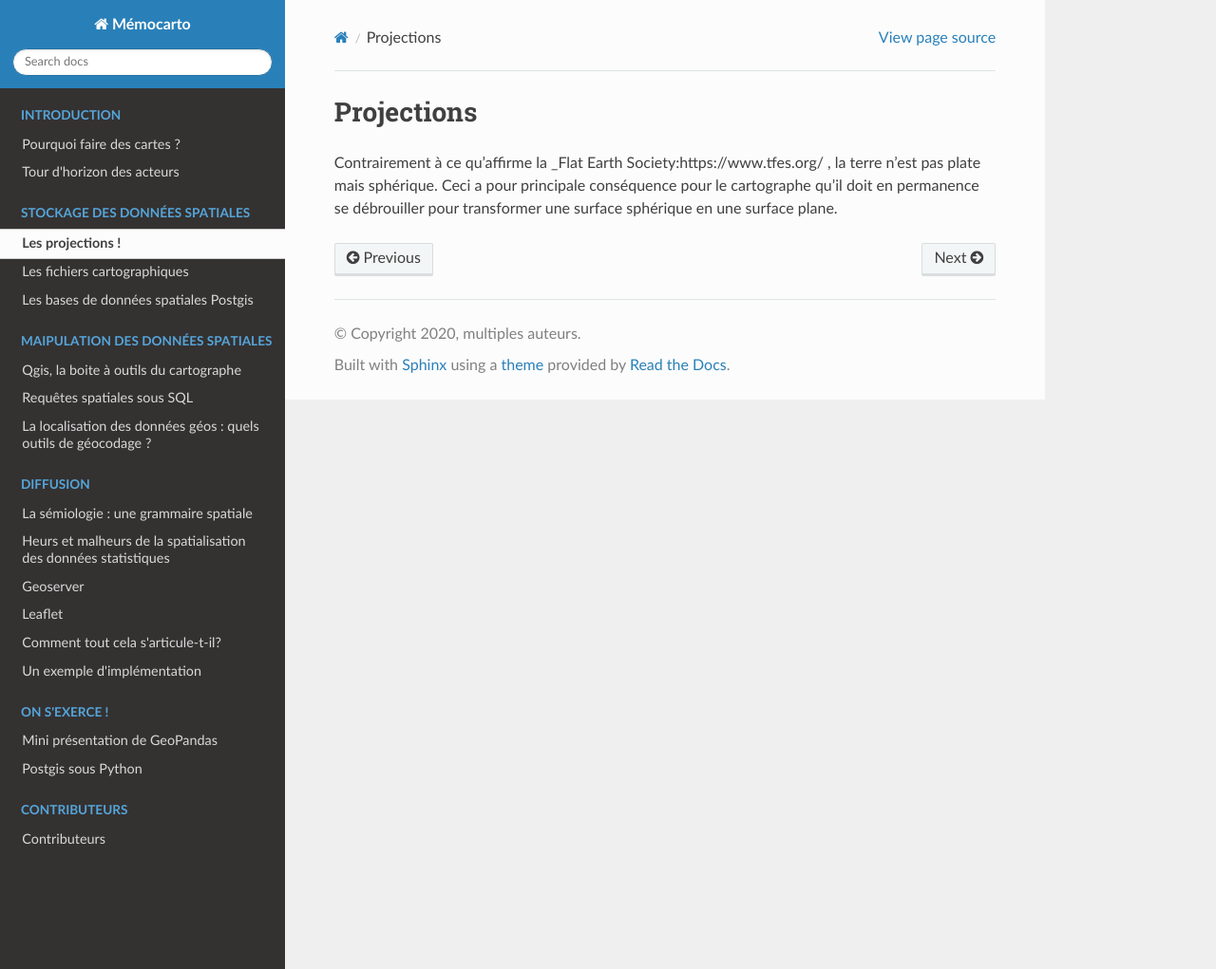
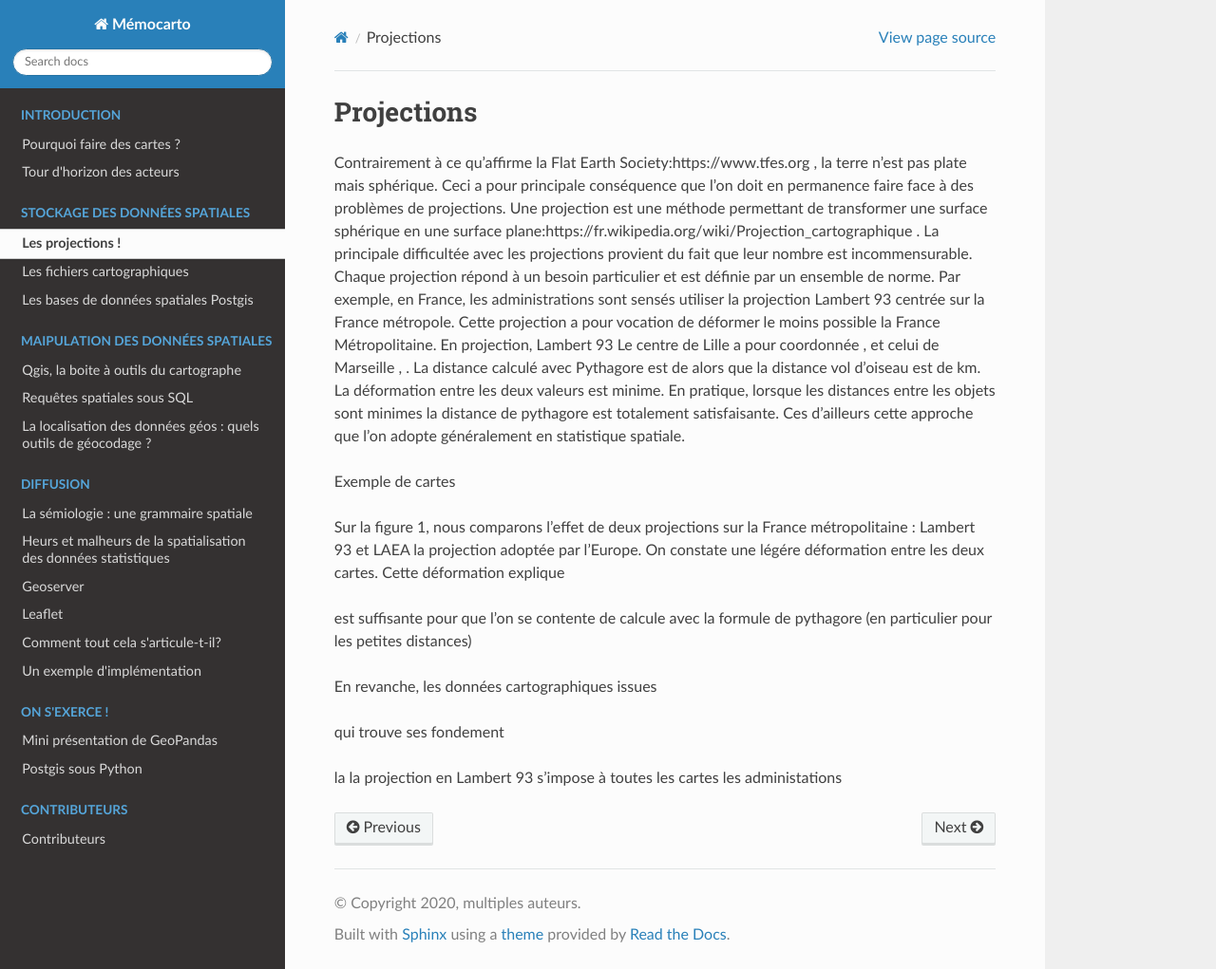
Before and after one commit to JulieDjidji/memocarto, a Sphinx documentation site: the page built from doc/source/projections.rst, in a window 1280 px wide and 1021 px high. Shown: the whole window at 95% size. Built offline with Sphinx 7.4.7 and the Read the Docs theme 2.0.0, drawn with Linux system fonts in a browser that asks for light colours; pages that are not in the unit, such as notebooks, are missing from menus.

Commit message:
Update projections.rst

```diff
--- a/doc/source/projections.rst
+++ b/doc/source/projections.rst
@@ -1,5 +1,23 @@
 Projections
 ==============
 
-Contrairement à ce qu'affirme la _Flat Earth Society:https://www.tfes.org/ , la terre n'est pas plate mais sphérique.
-Ceci a pour principale conséquence pour le cartographe qu'il doit en permanence se débrouiller pour transformer une surface sphérique en une surface plane.
+Contrairement à ce qu'affirme la Flat Earth Society:https://www.tfes.org , la terre n'est pas plate mais sphérique. Ceci a pour principale conséquence que l'on doit en permanence faire face à des problèmes de projections. Une projection est une méthode permettant de transformer une surface sphérique en une surface plane:https://fr.wikipedia.org/wiki/Projection_cartographique . La principale difficultée avec les projections provient du fait que leur nombre est incommensurable. Chaque projection répond à un besoin particulier et est définie par un ensemble de norme. Par exemple, en France, les administrations sont sensés utiliser la projection Lambert 93 centrée sur la France métropole. Cette projection a pour vocation de déformer le moins possible la France Métropolitaine. En projection, Lambert 93 Le centre de Lille a pour coordonnée , et celui de Marseille , . La distance calculé avec Pythagore est de alors que la distance vol d'oiseau est de  km. La déformation entre les deux valeurs est minime. En pratique, lorsque les distances entre les objets sont minimes la distance de pythagore est totalement satisfaisante. Ces d'ailleurs cette approche que l'on adopte généralement en statistique spatiale.
+
+Exemple de cartes
+
+Sur la figure 1, nous comparons l'effet de deux projections sur la France métropolitaine : Lambert 93 et LAEA la projection adoptée par l'Europe. On constate une légére déformation entre les deux cartes. Cette déformation explique
+
+
+
+
+est suffisante pour que l'on se contente de calcule avec la formule de pythagore (en particulier pour les petites distances)
+
+
+En revanche, les données cartographiques issues
+
+
+
+qui trouve ses fondement
+
+la
+la projection en Lambert 93 s'impose à toutes les cartes les administations
```
